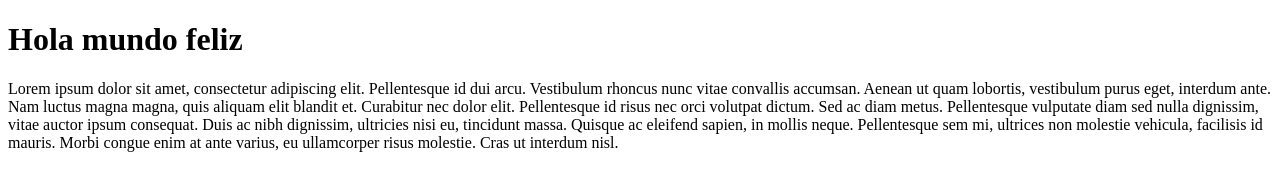
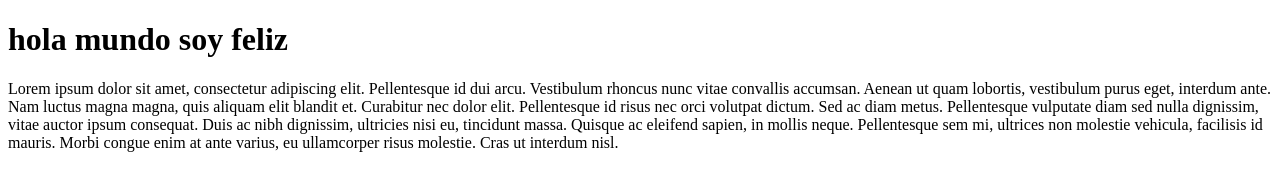
Before and after one commit to Panda170/gitcurse, a plain HTML site: page index.html in a window 1280 px wide. Drawn offline with Linux system fonts and the light colour scheme.

Commit message:
hola mundo h1

```diff
--- a/index.html
+++ b/index.html
@@ -7,7 +7,7 @@
     <title>Document</title>
 </head>
 <body>
-    <h1>Hola mundo feliz</h1>
+    <h1>hola mundo soy feliz</h1>
     <p>Lorem ipsum dolor sit amet, consectetur adipiscing elit. Pellentesque id dui arcu. Vestibulum rhoncus nunc vitae convallis accumsan. Aenean ut quam lobortis, vestibulum purus eget, interdum ante. Nam luctus magna magna, quis aliquam elit blandit et. Curabitur nec dolor elit. Pellentesque id risus nec orci volutpat dictum. Sed ac diam metus. Pellentesque vulputate diam sed nulla dignissim, vitae auctor ipsum consequat. Duis ac nibh dignissim, ultricies nisi eu, tincidunt massa. Quisque ac eleifend sapien, in mollis neque. Pellentesque sem mi, ultrices non molestie vehicula, facilisis id mauris. Morbi congue enim at ante varius, eu ullamcorper risus molestie. Cras ut interdum nisl.</p>
 </body>
 </html>
```
